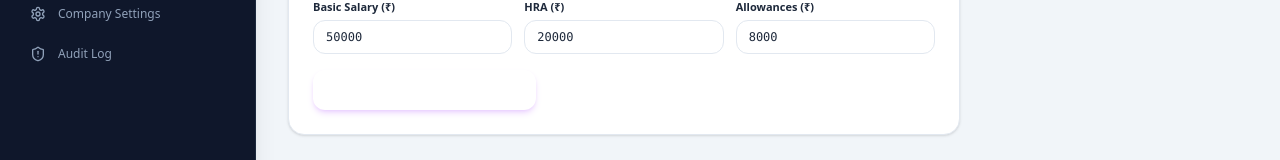
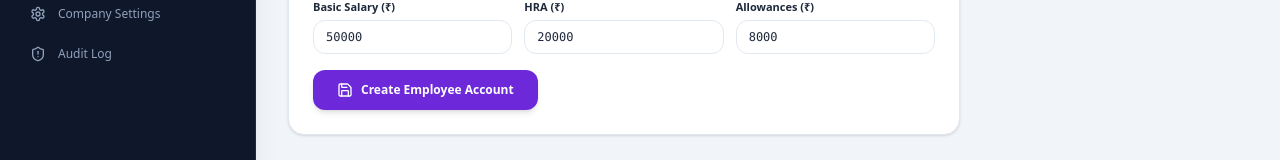
Before and after one commit to ARUN-17-0/DayFlow, a Next.js app: page /admin/employees/add in a window 1280 px wide. Shown: the part 461-621 px from the top of the page. Built offline with nearby package versions, Linux system fonts and the light colour scheme; no server answers.

Commit message:
style: fix save/create employee button styling with rich royal purple gradient and high-contrast text

```diff
--- a/app/admin/employees/[id]/page.tsx
+++ b/app/admin/employees/[id]/page.tsx
@@ -163,10 +163,10 @@ export default function EditEmployeePage() {
           <button
             type="submit"
             disabled={saving}
-            className="bg-royal-purple text-white text-xs font-semibold px-6 py-2.5 rounded-xl hover:bg-deep-violet flex items-center gap-1.5 shadow-md shadow-purple-500/20"
+            className="bg-[#6D28D9] hover:bg-[#5B21B6] text-white text-xs font-semibold px-6 py-2.5 rounded-xl flex items-center gap-2 shadow-md transition-all cursor-pointer disabled:opacity-50"
           >
-            <Save className="w-4 h-4" />
-            {saving ? 'Saving...' : 'Save Changes'}
+            <Save className="w-4 h-4 text-white" />
+            <span>{saving ? 'Saving...' : 'Save Changes'}</span>
           </button>
         </form>
       </div>
--- a/app/admin/employees/add/page.tsx
+++ b/app/admin/employees/add/page.tsx
@@ -184,10 +184,10 @@ export default function AddEmployeePage() {
         <button
           type="submit"
           disabled={loading}
-          className="bg-royal-purple text-white text-xs font-semibold px-6 py-3 rounded-xl hover:bg-deep-violet flex items-center gap-1.5 shadow-md shadow-purple-500/20 mt-4"
+          className="bg-[#6D28D9] hover:bg-[#5B21B6] text-white text-xs font-semibold px-6 py-3 rounded-xl flex items-center gap-2 shadow-md transition-all cursor-pointer disabled:opacity-50 mt-4"
         >
-          <Save className="w-4 h-4" />
-          {loading ? 'Creating...' : 'Create Employee Account'}
+          <Save className="w-4 h-4 text-white" />
+          <span>{loading ? 'Creating...' : 'Create Employee Account'}</span>
         </button>
       </form>
     </PageTransition>
```
